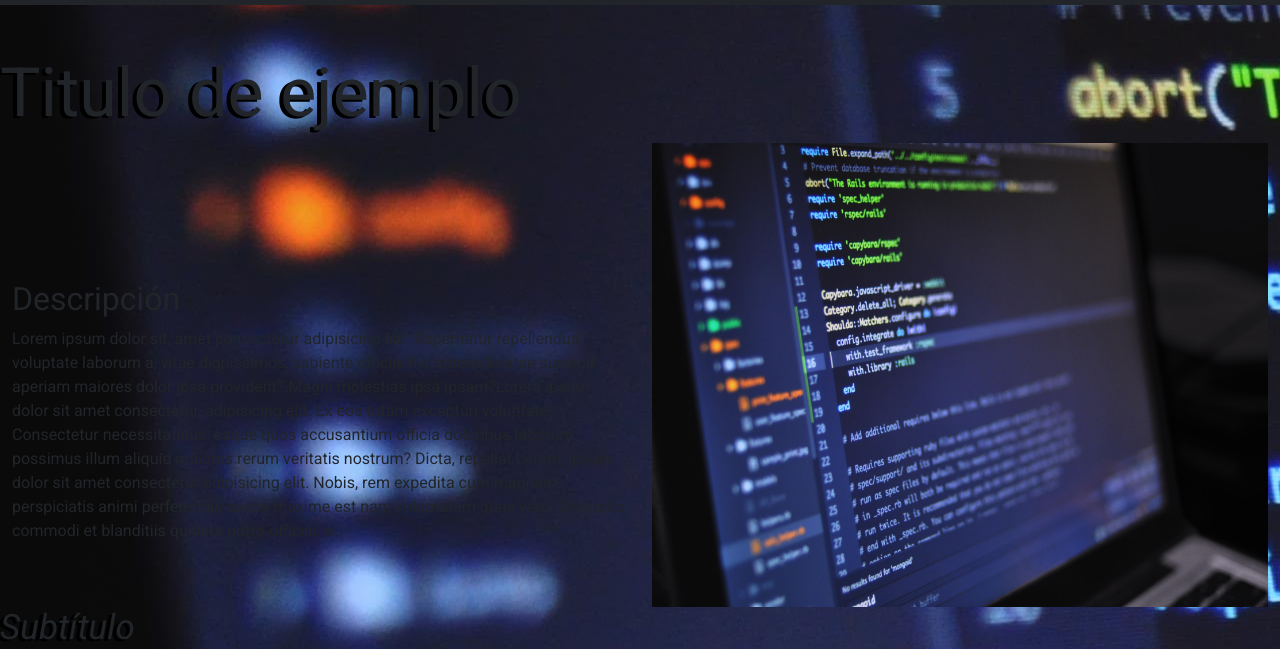
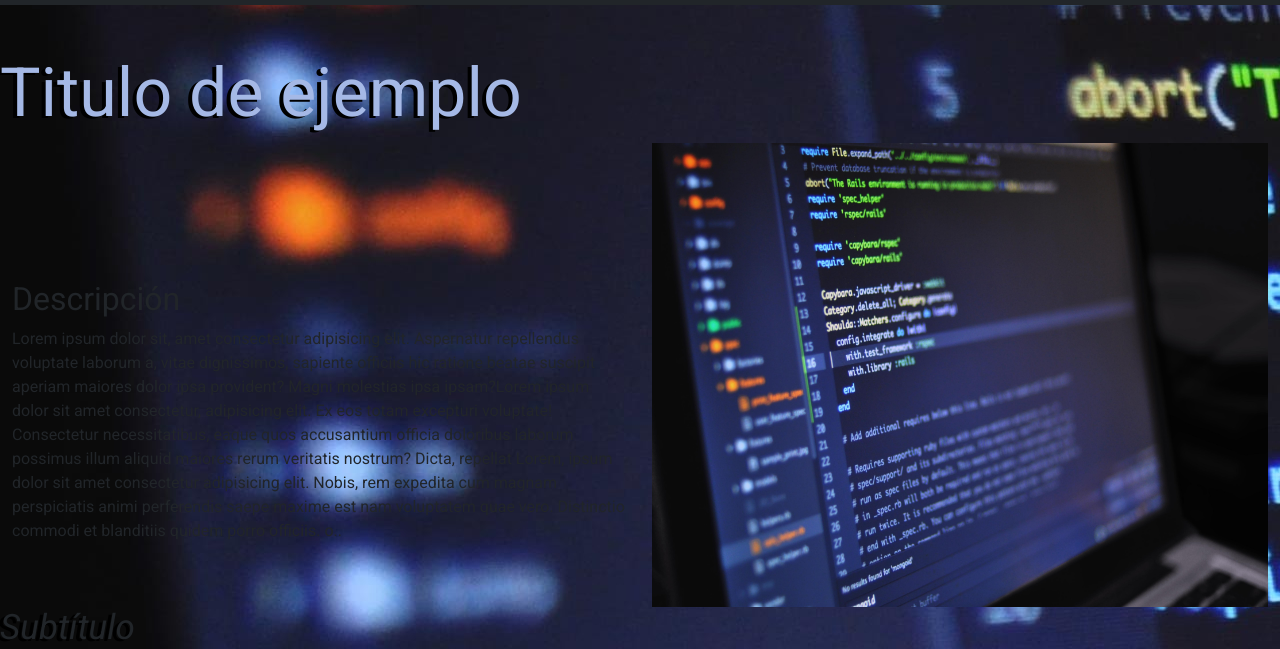
Before and after one commit to FernandoGGomez/Repositorio1, a plain HTML site: page index.html in a window 1280 px wide. Shown: the part 151-800 px from the top of the page. Drawn offline with Linux system fonts and the light colour scheme.

Commit message:
Agruegué color a los h1

```diff
--- a/style.css
+++ b/style.css
@@ -58,6 +58,7 @@ body {
 h1{
     font-size: 68px;
     text-shadow: -4px 2px 0px rgb(0, 0, 0);
+    color: var(--color);
 }
 
 .tarjetaCarrusel{
```
